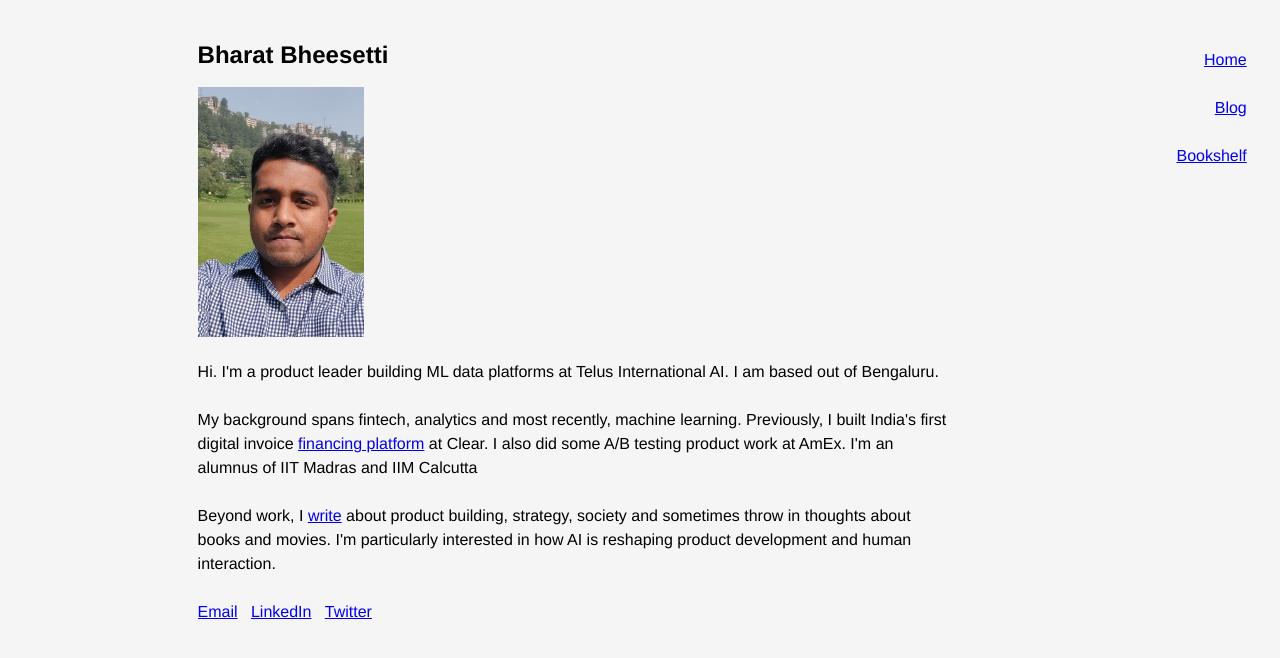
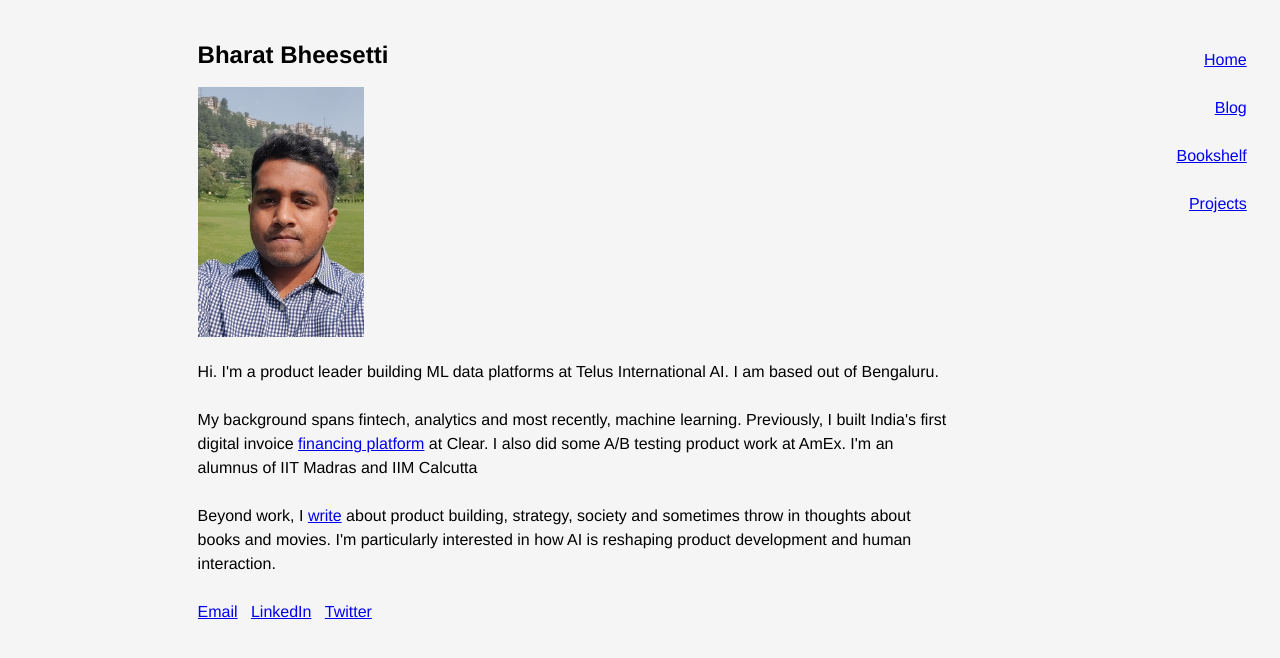
Before and after one commit to BharatBheesetti/Bharat-s-website, a plain HTML site: page public/index.html in a window 1280 px wide. Drawn offline with Linux system fonts and the light colour scheme.

Commit message:
Added projects back to the side header. And added the projects page

```diff
--- a/public/index.html
+++ b/public/index.html
@@ -13,6 +13,7 @@
         <a href="https://www.bharatbheesetti.com">Home </a><br><br>
         <a href="https://www.bharatbheesetti.com/blog">Blog </a><br><br>
         <a href="https://www.bharatbheesetti.com/bookshelf">Bookshelf </a><br><br>
+        <a href="https://www.bharatbheesetti.com/projects">Projects</a><br><br>
     </div>
 
     <div id="left">
```
Also changed, not shown: 14 other files.
